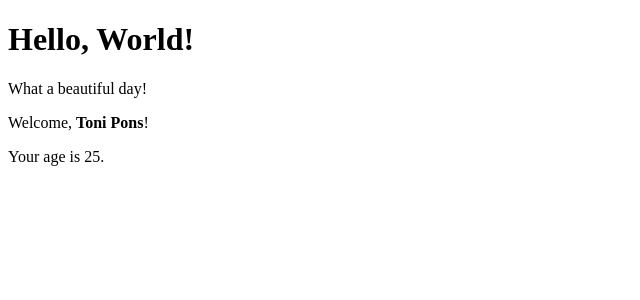
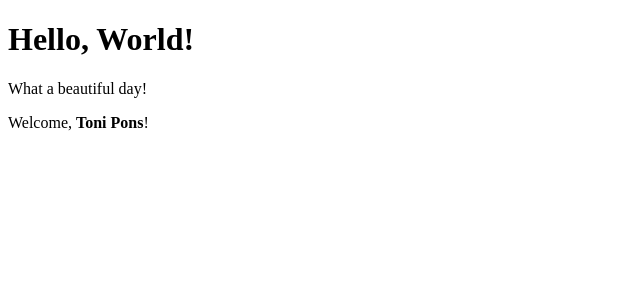
Before and after one commit to ToniPons97/components, a React (Create React App) app: page / in a window 1280 px wide. Shown: the top 300 px of the page, without its empty margins (0-640 px from the left). Built offline with nearby package versions, Linux system fonts and the light colour scheme.

Commit message:
It already had that behaviour.

```diff
--- a/src/App.js
+++ b/src/App.js
@@ -7,7 +7,7 @@ export class App extends React.Component {
         return (
             <div>
                 <Hello />
-                <Welcome name={<strong>Toni Pons</strong>} age={25}/>
+                <Welcome name={<strong>Toni Pons</strong>} />
             </div>
         );
     }
```
